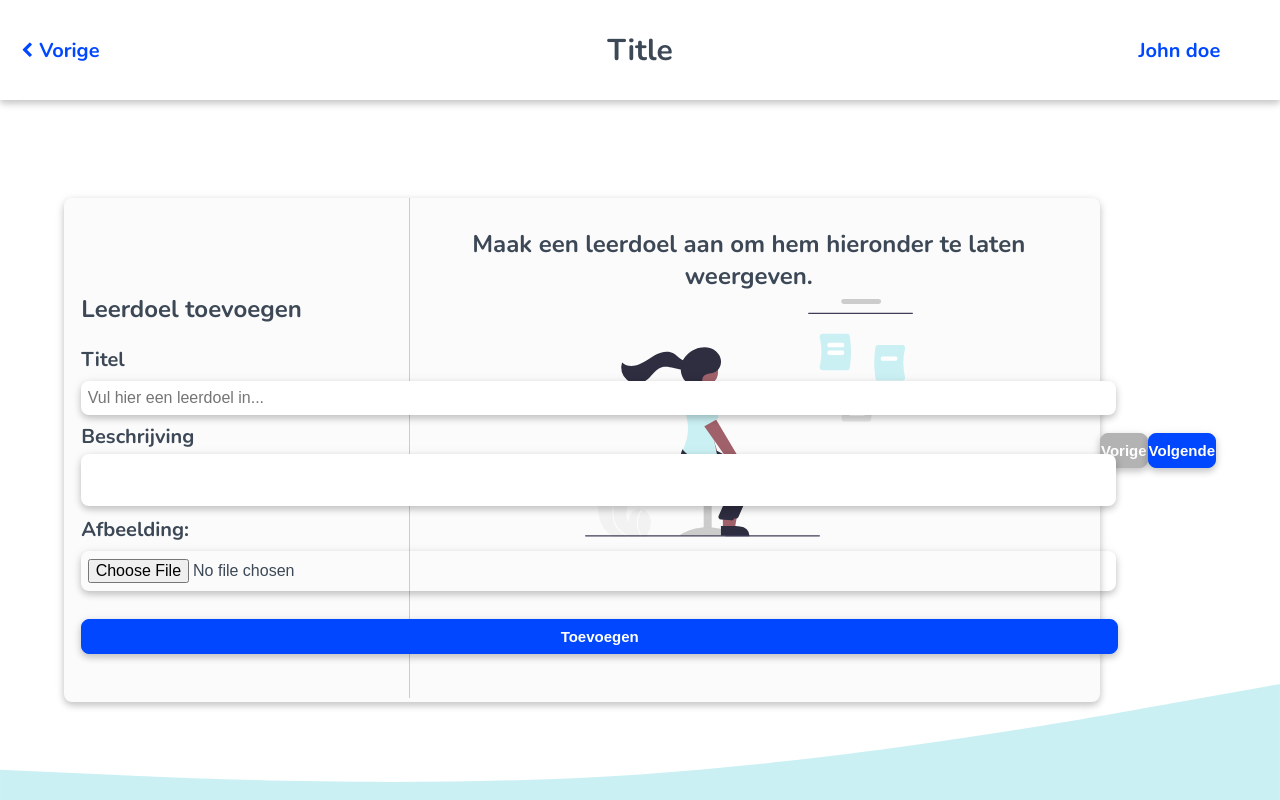
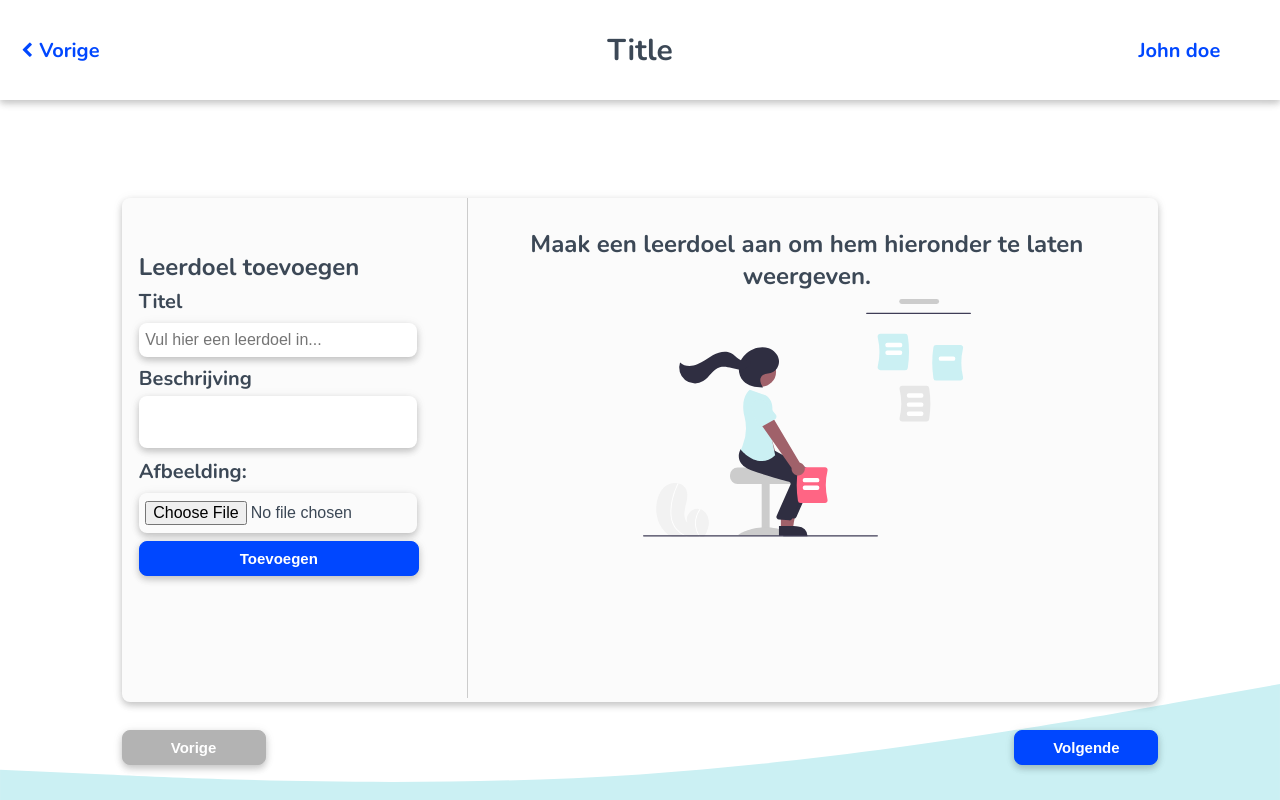
Before and after one commit to Rowan-Paul/HANAIM-DWA-Rekenlogboek, a React (Create React App) app in the folder rekenlogboek/client-side/: page /logbook-designer/new-logbook/page-3 in a window 1280 px wide. Built offline with nearby package versions, Linux system fonts and the light colour scheme.

Commit message:
Fixed button styling in new logbook pages

```diff
--- a/rekenlogboek/client-side/src/js/logbook-designer/containers/Page1.js
+++ b/rekenlogboek/client-side/src/js/logbook-designer/containers/Page1.js
@@ -63,11 +63,11 @@ function Page1() {
 					/>
 				</InfoContainer>
 			</Jumbotron>
-			<div className="nextButton">
+			<div className="next button">
 				<Button
 					color="blue"
 					value="Volgende"
-					handler={() => changePage('new-logbook/page-4')}
+					handler={() => changePage('new-logbook/page-2')}
 				/>
 			</div>
 		</div>
--- a/rekenlogboek/client-side/src/js/logbook-designer/containers/Page2.js
+++ b/rekenlogboek/client-side/src/js/logbook-designer/containers/Page2.js
@@ -30,11 +30,19 @@ export default function Page2() {
 					/>
 				</InfoContainer>
 			</Jumbotron>
-			<div className="nextButton">
+
+			<div className="prev button">
+				<Button
+					color="gray"
+					value="Vorige"
+					handler={() => changePage('new-logbook/page-1')}
+				/>
+			</div>
+			<div className="next button">
 				<Button
 					color="blue"
 					value="Volgende"
-					handler={() => changePage('new-logbook/page-4')}
+					handler={() => changePage('new-logbook/page-3')}
 				/>
 			</div>
 		</div>
--- a/rekenlogboek/client-side/src/scss/logbook-designer/components/AddLearnGoal.scss
+++ b/rekenlogboek/client-side/src/scss/logbook-designer/components/AddLearnGoal.scss
@@ -5,4 +5,5 @@
 	margin: 5%;
 	height: 90%;
 	width: 90%;
+	position: relative;
 }
--- a/rekenlogboek/client-side/src/scss/logbook-designer/containers/NewLogbook.scss
+++ b/rekenlogboek/client-side/src/scss/logbook-designer/containers/NewLogbook.scss
@@ -8,11 +8,16 @@
 	position: relative;
 	width: 90%;
 
-	.nextButton {
+	.button {
 		bottom: 0;
 		position: absolute;
+		width: 12.5%;
+	}
+	.prev {
+		left: 5%;
+	}
+	.next {
 		right: 5%;
-		width: 12.5%;
 	}
 
 	.vertical-center {
@@ -60,9 +65,5 @@
 			box-shadow: $shadow;
 			font-size: $input-font-size;
 		}
-
-		.bttn {
-			margin-top: 2.5vh;
-		}
 	}
 }
```
